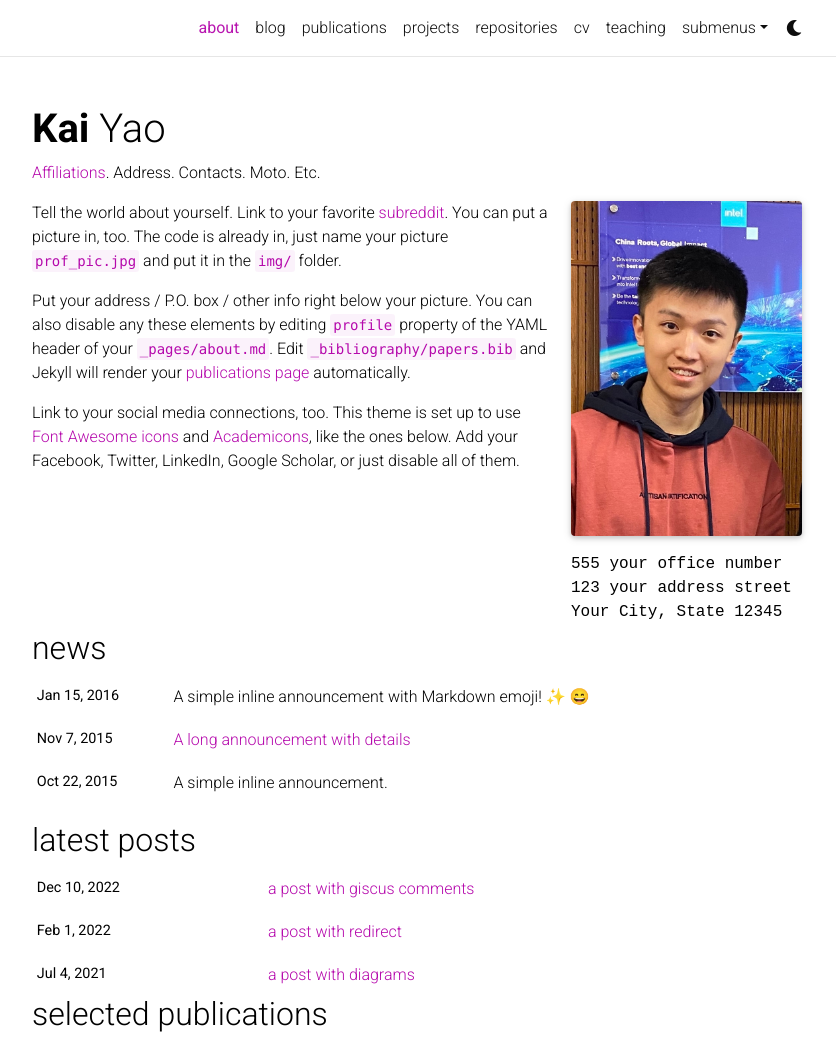
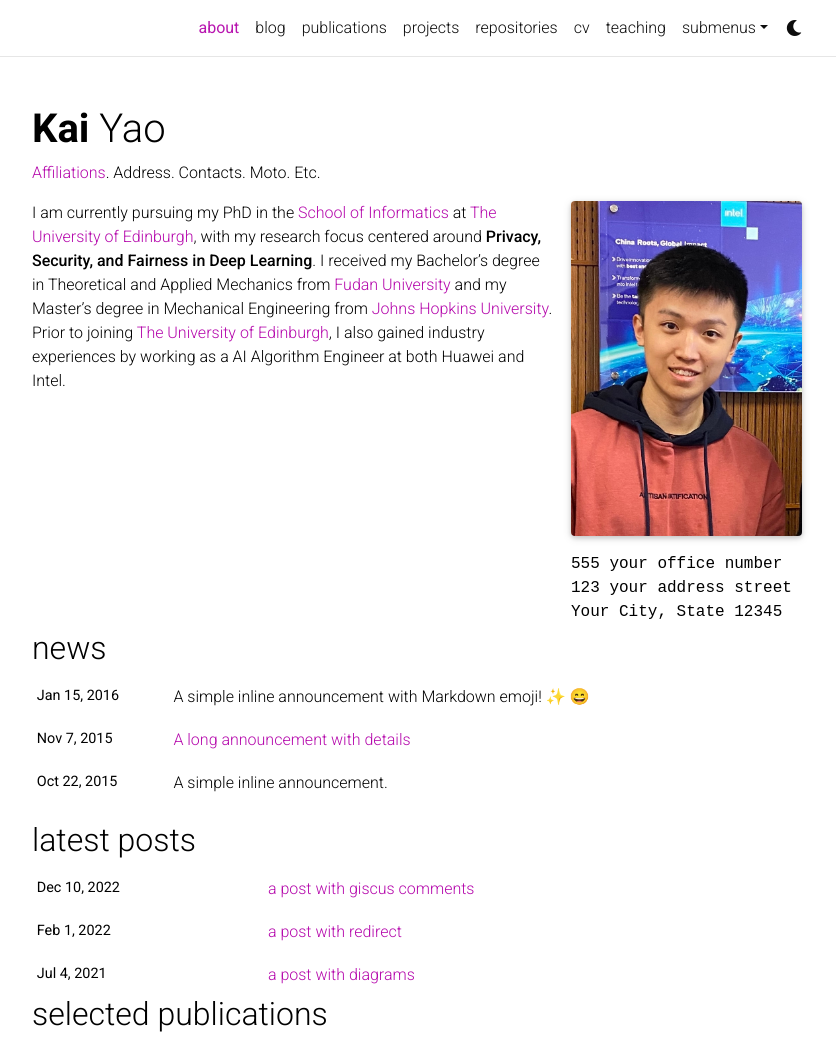
Before and after one commit to kaikaiyao/kaikaiyao.github.io, a Jekyll site: the page built from _pages/about.md, in a window 1280 px wide and 1332 px high, cut to the strip 0-1062 px from the top of the window. Shown: the whole strip, without its empty margins (223-1059 px from the left). Built offline with Jekyll 4.4.1, drawn with Linux system fonts in a browser that asks for light colours; full-size pictures stand in for the smaller copies a plugin makes; emoji names are drawn with the system emoji font; comment, search, counter and statistics services are not loaded; a style sheet for code colours, icons or effects is not loaded.

Commit message:
Update about.md

```diff
--- a/_pages/about.md
+++ b/_pages/about.md
@@ -19,8 +19,4 @@ selected_papers: true # includes a list of papers marked as "selected={true}"
 social: true  # includes social icons at the bottom of the page
 ---
 
-Tell the world about yourself. Link to your favorite [subreddit](http://reddit.com). You can put a picture in, too. The code is already in, just name your picture `prof_pic.jpg` and put it in the `img/` folder.
-
-Put your address / P.O. box / other info right below your picture. You can also disable any these elements by editing `profile` property of the YAML header of your `_pages/about.md`. Edit `_bibliography/papers.bib` and Jekyll will render your [publications page](/al-folio/publications/) automatically.
-
-Link to your social media connections, too. This theme is set up to use [Font Awesome icons](http://fortawesome.github.io/Font-Awesome/) and [Academicons](https://jpswalsh.github.io/academicons/), like the ones below. Add your Facebook, Twitter, LinkedIn, Google Scholar, or just disable all of them.
+I am currently pursuing my PhD in the [School of Informatics](https://www.ed.ac.uk/informatics) at [The University of Edinburgh](https://www.ed.ac.uk/), with my research focus centered around **Privacy, Security, and Fairness in Deep Learning**. I received my Bachelor’s degree in Theoretical and Applied Mechanics from [Fudan University](https://www.fudan.edu.cn/en/) and my Master’s degree in Mechanical Engineering from [Johns Hopkins University](https://www.jhu.edu/). Prior to joining [The University of Edinburgh](https://www.ed.ac.uk/), I also gained industry experiences by working as a AI Algorithm Engineer at both Huawei and Intel.
```
